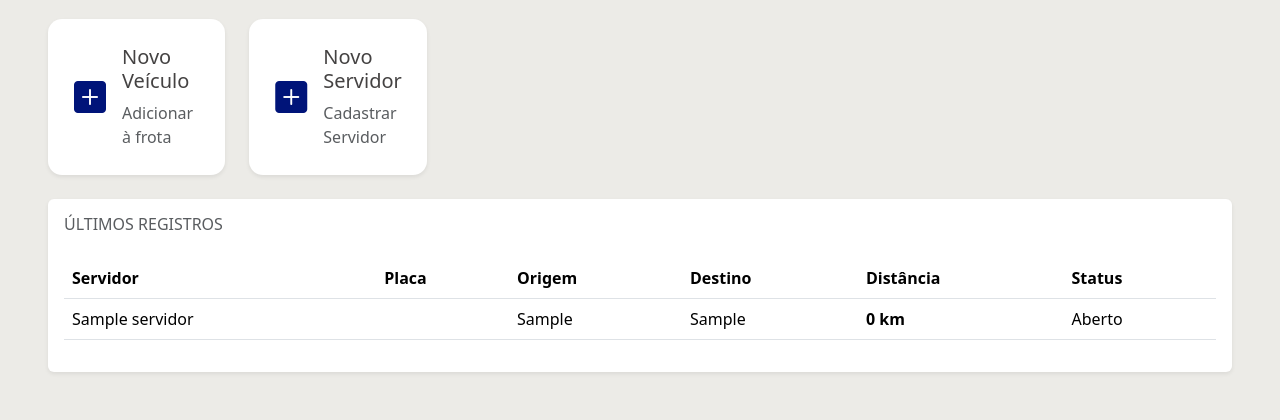
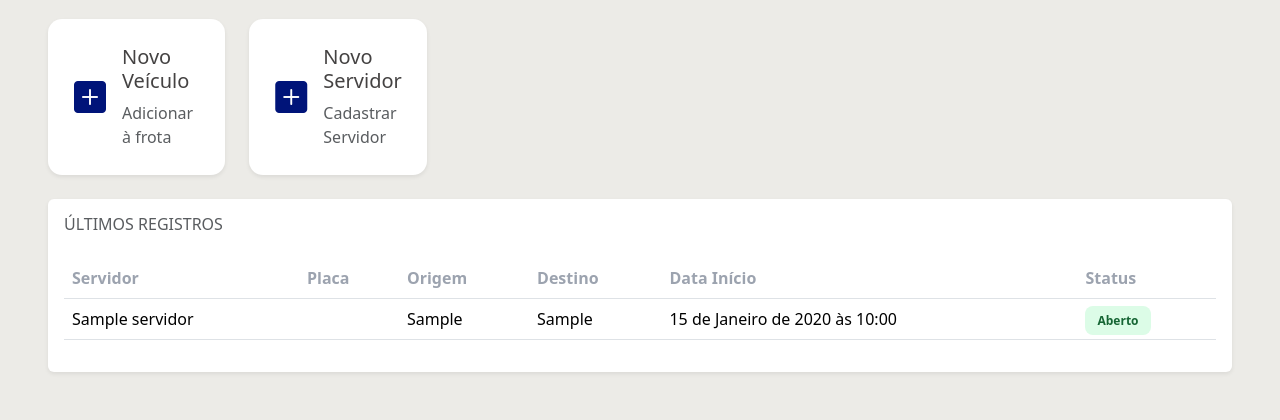
Before and after one commit to jardeloli/sev_digital, a Django app: template app/templates/dashboard.html in a window 1280 px wide. Shown: the part 452-872 px from the top of the page. Run offline with Django 5.2, Linux system fonts and the light colour scheme; tables that the repository leaves empty hold one stand-in row (values such as "Sample post"); the template is opened without the code that fills it: values that come from a table or form of the project are taken from there, most other values are stand-ins (such as "Sample title", 1, 10 or a date in 2020).

Commit message:
feature: Adiciona estilo nos status

```diff
--- a/app/templates/dashboard.html
+++ b/app/templates/dashboard.html
@@ -3,6 +3,9 @@
 {% block title %}
 Dashboard
 {% endblock %}
+
+{% load humanize %}
+{% load l10n %}
 
 {% block content %}
 
@@ -63,6 +66,29 @@ Dashboard
         transform:translateY(-3px);
         box-shadow:0 8px 20px rgba(128, 133, 209, 0.1);
     }
+
+     .status-badge{
+        padding:6px 12px;
+        border-radius:8px;
+        font-size:12px;
+        font-weight:600;
+    }
+
+    .status-aberto{
+        background:#dcfce7;
+        color:#166534;
+    }
+
+    .status-finalizado{
+        background:#e0e7ff;
+        color:#3730a3;
+    }
+
+    .status-cancelado{
+        background:#fee2e2;
+        color:#991b1b;
+    }
+
 
 </style>
 
@@ -253,12 +279,12 @@ Dashboard
                         <thead>
 
                             <tr>
-                                <th>Servidor</th>
-                                <th>Placa</th>
-                                <th>Origem</th>
-                                <th>Destino</th>
-                                <th>Distância</th>
-                                <th>Status</th>
+                                <th style="color: #9ca3af">Servidor</th>
+                                <th style="color: #9ca3af">Placa</th>
+                                <th style="color: #9ca3af">Origem</th>
+                                <th style="color: #9ca3af">Destino</th>
+                                <th style="color: #9ca3af">Data Início</th>
+                                <th style="color: #9ca3af">Status</th>
 
                             </tr>
 
@@ -286,12 +312,33 @@ Dashboard
                                     {{ registro.destino }}
                                 </td>
 
-                                <td class="fw-bold">
-                                    {{ registro.km_rodado }} km
+                                <td >
+                                    {{ registro.data_inicio}}
                                 </td>
 
                                 <td>
-                                    {{ registro.get_status_display }}
+
+                                    {% if registro.status == 'ABERTO' %}
+
+                                        <span class="status-badge status-aberto">
+                                            Aberto
+                                        </span>
+
+                                    {% elif registro.status == 'FINALIZADO' %}
+
+                                        <span class="status-badge status-finalizado">
+                                            Finalizado
+                                        </span>
+
+                                    {% else %}
+
+                                    <span class="status-badge status-cancelado">
+                                        Cancelado
+                                    </span>
+
+
+                                    {% endif %}
+
                                 </td>
 
                             </tr>
```
